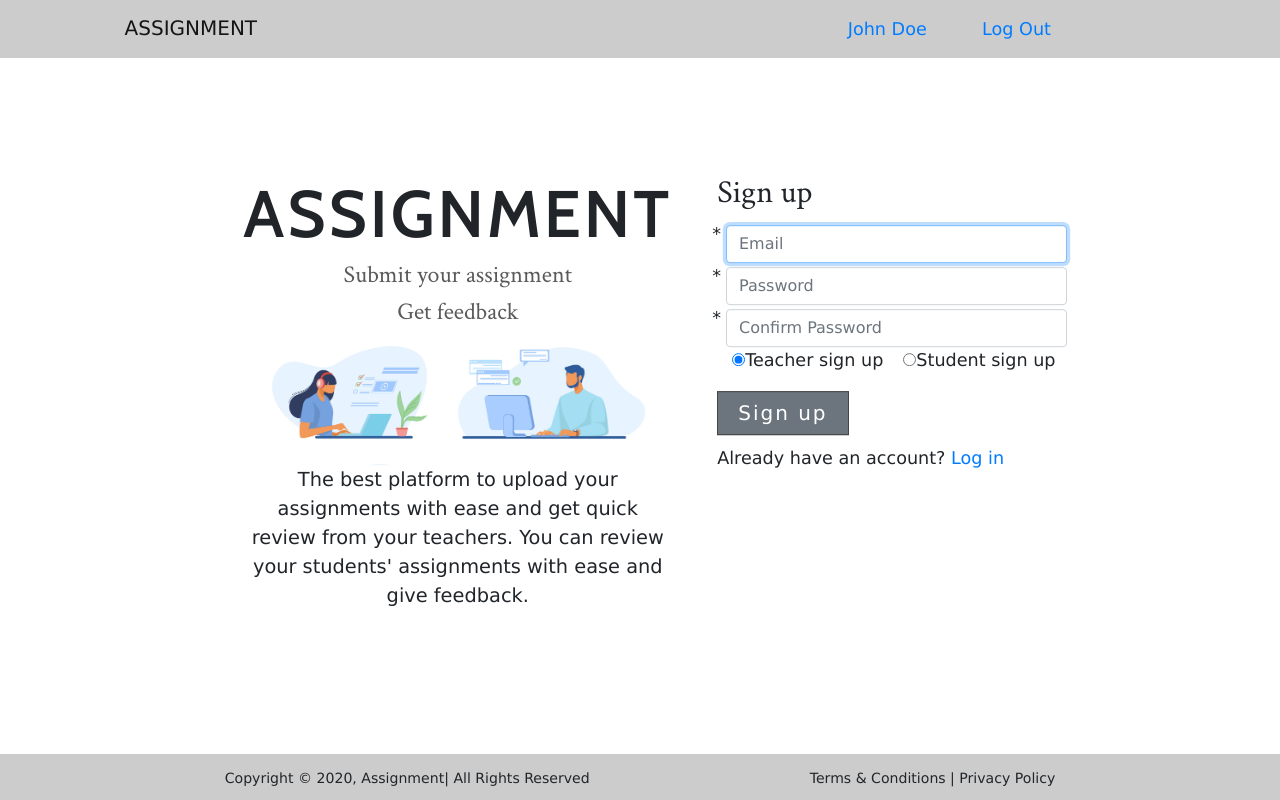
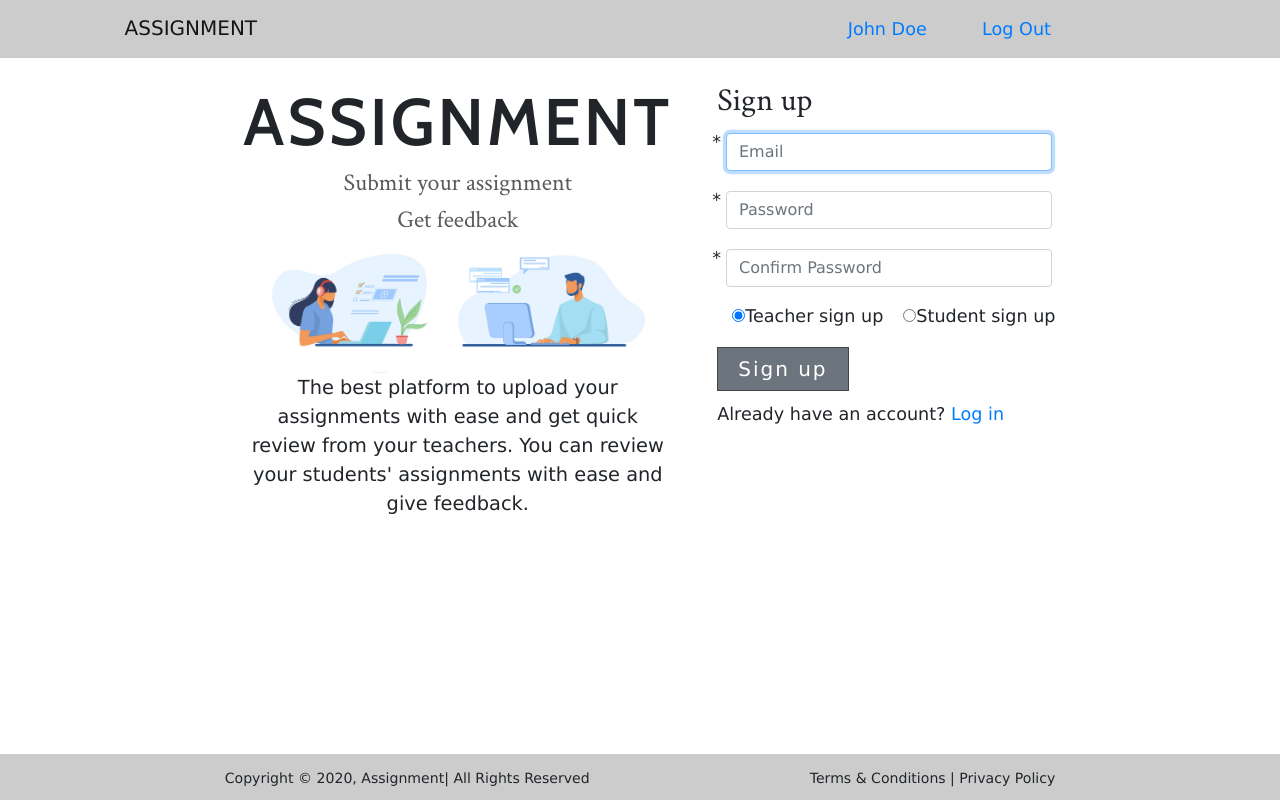
Before and after one commit to is-ma-eel/web-edu-43, a React (Create React App) app: page /signup in a window 1280 px wide. Built offline with nearby package versions, Linux system fonts and the light colour scheme; the HTML template or start-up script is replaced by a standard one.

Commit message:
Styles: sign in/up, redirect after sign in

```diff
--- a/src/components/auth/SignIn.js
+++ b/src/components/auth/SignIn.js
@@ -3,7 +3,7 @@ import Navbar from '../layout/Navbar';
 import WelcomePage from '../layout/WelcomePage';
 import Footer from '../layout/Footer';
 
-import { Link } from 'react-router-dom';
+import { Link, useHistory } from 'react-router-dom';
 
 // styles
 import './Form.css';
@@ -11,33 +11,41 @@ import './Form.css';
 import { useForm } from 'react-hook-form';
 
 const SignIn = () => {
+  // routing part
+  let history = useHistory();
+
   // intialize hook
   const { register, handleSubmit, errors, reset } = useForm({
     mode: 'all',
-    defaultValues: { email: 'dwight@gmail.com', password: 123456789 }
+    defaultValues: { email: 'John_Doe@gmail.com', password: 123456789 },
   });
 
-  const onSubmit = data => {
+  const onSubmit = (data) => {
+    /* note this redirect to studentdashboard after
+      clicking on sign in is for expermentail purposes
+      will be modified based on user type after authentication
+    */
+    history.push('/studentdashboard');
     console.log(data);
+    // empty form fields
     reset();
   };
 
   return (
     <>
       <div className="main">
-
         <Navbar />
-      <div className="row sign">
+        <div className="row">
           <section className="col">
             <WelcomePage />
           </section>
-        <section className="col form-container py-4">
+          <section className="col form-container py-4 mb-3">
             <h2> Sign in</h2>
 
             <form className="form" onSubmit={handleSubmit(onSubmit)}>
               <div className="form-row">
                 <span className="required-style">* </span>
-            <div class="col">
+                <div className="col mb-3">
                   <input
                     aria-label="Enter your email"
                     aria-required="true"
@@ -47,7 +55,7 @@ const SignIn = () => {
                     name="email"
                     autoFocus
                     ref={register({
-                  required: 'Email required'
+                      required: 'Email required',
                     })}
                   />
                 </div>
@@ -56,7 +64,7 @@ const SignIn = () => {
 
               <div className="form-row">
                 <span className="required-style">* </span>
-            <div class="col">
+                <div className="col mb-3">
                   <input
                     aria-label="Enter your password"
                     aria-required="true"
@@ -65,7 +73,7 @@ const SignIn = () => {
                     type="password"
                     name="password"
                     ref={register({
-                  required: 'Password required'
+                      required: 'Password required',
                     })}
                   />
                 </div>
@@ -84,7 +92,6 @@ const SignIn = () => {
         </div>
       </div>
       <Footer />
-
     </>
   );
 };
--- a/src/components/auth/SignUp.js
+++ b/src/components/auth/SignUp.js
@@ -14,10 +14,10 @@ const SignUp = () => {
 
   // intialize hook
   const { register, handleSubmit, errors, getValues, reset } = useForm({
-    mode: 'all'
+    mode: 'all',
   });
 
-  const onSubmit = data => {
+  const onSubmit = (data) => {
     console.log(data);
     if (data.signup_type === 'teacher_signup') {
       history.push('/teacherdashboard');
@@ -30,20 +30,19 @@ const SignUp = () => {
   return (
     <>
       <div className="main">
-
         <Navbar />
-      <div className="row sign">
+        <div className="row">
           <section className="col">
             <WelcomePage />
           </section>
 
-        <section class="col form-container py-4">
+          <section className="col form-container py-4 mb-3">
             <h2> Sign up</h2>
 
             <form className="form" onSubmit={handleSubmit(onSubmit)}>
               <div className="form-row">
                 <span className="required-style">* </span>
-                <div class="col">
+                <div className="col mb-3">
                   <input
                     aria-label="Enter your email"
                     aria-required="true"
@@ -53,7 +52,7 @@ const SignUp = () => {
                     name="email"
                     autoFocus
                     ref={register({
-                      required: 'Email required'
+                      required: 'Email required',
                     })}
                   />
                 </div>
@@ -62,7 +61,7 @@ const SignUp = () => {
 
               <div className="form-row">
                 <span className="required-style">* </span>
-                <div class="col">
+                <div className="col mb-3">
                   <input
                     aria-label="Enter your password"
                     aria-required="true"
@@ -72,7 +71,7 @@ const SignUp = () => {
                     name="password"
                     ref={register({
                       required: 'Password required',
-                      minLength: { value: 8, message: 'Too short, must be at least 8 chars' }
+                      minLength: { value: 8, message: 'Too short, must be at least 8 chars' },
                     })}
                   />
                 </div>
@@ -81,7 +80,7 @@ const SignUp = () => {
 
               <div className="form-row">
                 <span className="required-style">* </span>
-                <div class="col">
+                <div className="col mb-3">
                   <input
                     aria-label="Enter your password to confirm"
                     aria-required="true"
@@ -90,11 +89,11 @@ const SignUp = () => {
                     type="password"
                     name="confirm"
                     ref={register({
-                      validate: value =>
+                      validate: (value) =>
                         // value is from confirm and watch will return value from password
                         value === getValues('password') || <span>Password fields don't match</span>,
                       required: 'Password required',
-                      minLength: { value: 8, message: 'Too short' }
+                      minLength: { value: 8, message: 'Too short' },
                     })}
                   />
                 </div>
@@ -102,7 +101,7 @@ const SignUp = () => {
               </div>
 
               <div className="form-row">
-                <div class="form-check">
+                <div className="form-check">
                   <input
                     type="radio"
                     name="signup_type"
@@ -114,7 +113,7 @@ const SignUp = () => {
                   <label htmlFor="teacher_signup"> Teacher sign up</label>
                 </div>
                 <br />
-                <div class="form-check">
+                <div className="form-check">
                   <input
                     type="radio"
                     name="signup_type"
@@ -140,7 +139,6 @@ const SignUp = () => {
       </div>
 
       <Footer />
-
     </>
   );
 };
--- a/src/components/layout/WelcomePage.js
+++ b/src/components/layout/WelcomePage.js
@@ -32,11 +32,11 @@ const WelcomePage = () => {
       </section>
       {/* add sign up & sign in only if we are in welcome page*/}
       {location.pathname === '/' && (
-        <div className="d-flex justify-content-around mb-3">
-          <Link to="/signup" className="sign-up btn btn-secondary btn-lg">
+        <div className="d-flex flex-md-row flex-column justify-content-md-between mb-3">
+          <Link to="/signup" className="sign-up btn btn-secondary btn-lg mb-3">
             Sign up
           </Link>
-          <Link to="/signin" className="sign-in btn btn-default btn-lg">
+          <Link to="/signin" className="sign-in btn btn-default btn-lg mb-3">
             Sign in
           </Link>
         </div>
```
Lines whose indentation alone changed are shown as unchanged.
